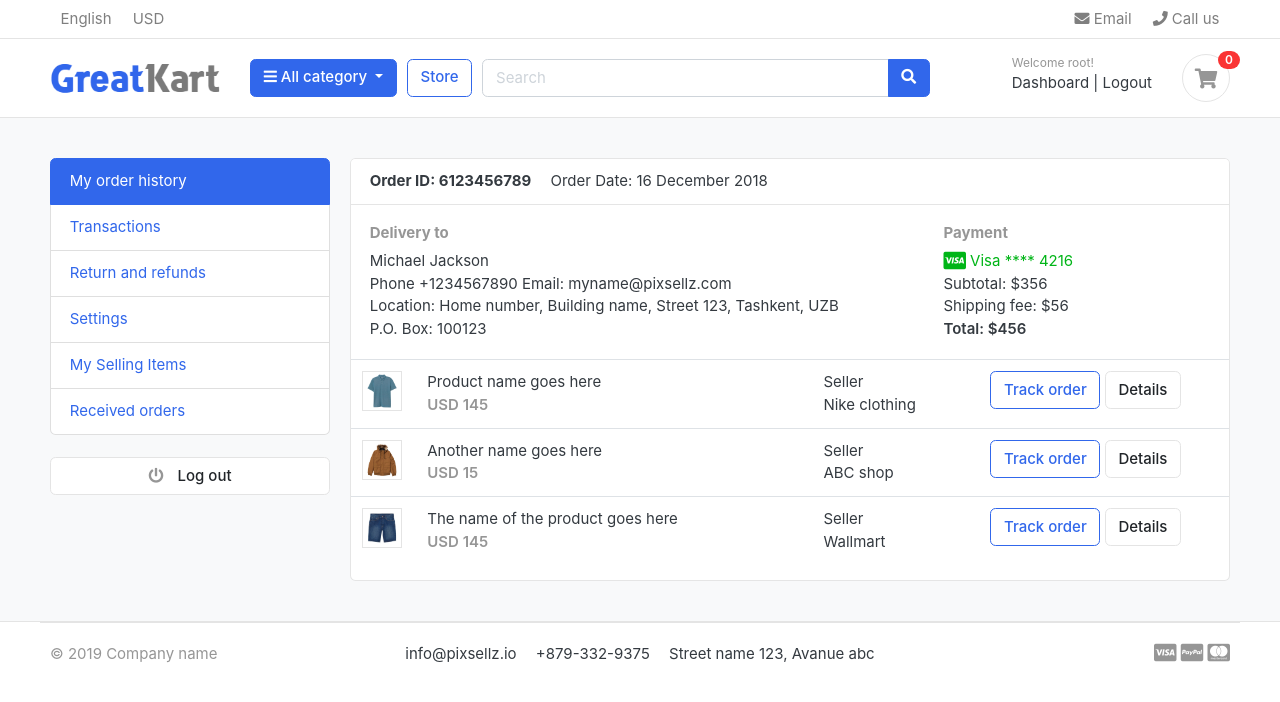
After one commit to moshrefwhite/greatkart_django, a Django app: page /accounts/ in a window 1280 px wide. The commit adds this page. Shown: the top 702 px of the page. Run offline with Django 4.2, Linux system fonts and the light colour scheme; a user stored in the database is signed in; data comes from the database, SQL or seed files in the repository; both versions use the stored data as it was after the commit; some libraries are stand-ins or nearby versions; some web fonts are replaced.

Commit message:
lecture 13 ended in second commit

```diff
--- a/accounts/urls.py
+++ b/accounts/urls.py
@@ -5,5 +5,9 @@ urlpatterns = [
 	path('register/', views.register, name='register'),
 	path('login/', views.login, name='login'),
 	path('logout/', views.logout, name='logout'),
+	path('dashboard/', views.dashboard, name='dashboard'),
+	path('', views.dashboard, name='dashboard'),
+
+	path('activate/<uidb64>/<token>/', views.activate, name='activate'),
 
 ]
--- a/accounts/views.py
+++ b/accounts/views.py
@@ -1,5 +1,12 @@
 from django.contrib import messages, auth
+from django.contrib.auth.tokens import default_token_generator
+from django.contrib.sites.shortcuts import get_current_site
+from django.core.mail import EmailMessage
 from django.shortcuts import render, redirect, get_object_or_404
+from django.template.loader import render_to_string
+from django.utils.encoding import force_bytes
+from django.utils.http import urlsafe_base64_encode, urlsafe_base64_decode
+
 from .forms import RegistrationForm
 from .models import Account
 from django.contrib.auth.decorators import login_required
@@ -18,8 +25,22 @@ def register(request):
             user = Account.objects.create_user(first_name=first_name, last_name=last_name, email=email, username=username, password=password)
             user.phone_number = phone_number
             user.save()
-            messages.success(request, 'Registration successful')
-            return redirect('register')
+
+            # USER ACTIVATION
+            current_site = get_current_site(request)
+            mail_subject = 'Please activate your account'
+            message = render_to_string('accounts/account_verification_email.html', {
+                'user': user,
+                'domain': current_site,
+                'uid': urlsafe_base64_encode(force_bytes(user.pk)),
+                'token': default_token_generator.make_token(user),
+            })
+            to_email = email
+            send_email = EmailMessage(mail_subject, message, to=[to_email])
+            send_email.send()
+
+            # messages.success(request, 'Thank you for registering with us. We have sent you a verification email to your email address [rathan.kumar@gmail.com]. Please verify it.')
+            return redirect('/accounts/login/?command=verification&email=' + email)
     else:
         form = RegistrationForm()
     context = {
@@ -36,8 +57,8 @@ def login(request):
 
         if user is not None:
             auth.login(request, user)
-            # messages.success(request, 'you are now logged in.')
-            return redirect('home')
+            messages.success(request, 'you are now logged in.')
+            return redirect('dashboard')
         else:
             messages.error(request, 'invalid login credentials')
             return redirect('login')
@@ -48,3 +69,24 @@ def logout(request):
     auth.logout(request)
     messages.success(request, 'you are logged out.')
     return redirect('login')
+
+def activate(request, uidb64, token):
+    try:
+        uid = urlsafe_base64_decode(uidb64).decode()
+        user = Account._default_manager.get(pk=uid)
+    except(TypeError, ValueError, OverflowError, Account.DoesNotExist):
+        user = None
+
+    if user is not None and default_token_generator.check_token(user, token):
+        user.is_active = True
+        user.save()
+        messages.success(request, 'Congratulations! Your account is activated.')
+        return redirect('login')
+    else:
+        messages.error(request, 'Invalid activation link')
+        return redirect('register')
+
+
+@login_required(login_url='login')
+def dashboard(request):
+    return render(request, 'accounts/dashboard.html')
--- /dev/null
+++ b/templates/accounts/dashboard.html
@@ -0,0 +1,98 @@
+{% extends 'base.html' %}
+
+
+{% block content %}
+
+<section class="section-conten padding-y bg">
+
+{% include 'includes/alerts.html' %}
+<div class="container">
+	<div class="row">
+	<aside class="col-md-3">
+		<!--   SIDEBAR   -->
+		<ul class="list-group">
+			<a class="list-group-item active" href="#"> My order history </a>
+			<a class="list-group-item" href="#"> Transactions </a>
+			<a class="list-group-item" href="#"> Return and refunds </a>
+			<a class="list-group-item" href="#">Settings </a>
+			<a class="list-group-item" href="#"> My Selling Items </a>
+			<a class="list-group-item" href="#"> Received orders </a>
+		</ul>
+		<br>
+		<a class="btn btn-light btn-block" href="{% url 'logout' %}"> <i class="fa fa-power-off"></i> <span class="text">Log out</span> </a>
+		<!--   SIDEBAR .//END   -->
+	</aside>
+	<main class="col-md-9">
+		<article class="card">
+		<header class="card-header">
+			<strong class="d-inline-block mr-3">Order ID: 6123456789</strong>
+			<span>Order Date: 16 December 2018</span>
+		</header>
+		<div class="card-body">
+			<div class="row">
+				<div class="col-md-8">
+					<h6 class="text-muted">Delivery to</h6>
+					<p>Michael Jackson <br>
+					Phone +1234567890 Email: myname@pixsellz.com <br>
+			    	Location: Home number, Building name, Street 123,  Tashkent, UZB <br>
+			    	P.O. Box: 100123
+			 		</p>
+				</div>
+				<div class="col-md-4">
+					<h6 class="text-muted">Payment</h6>
+					<span class="text-success">
+						<i class="fab fa-lg fa-cc-visa"></i>
+					    Visa  **** 4216
+					</span>
+					<p>Subtotal: $356 <br>
+					 Shipping fee:  $56 <br>
+					 <span class="b">Total:  $456 </span>
+					</p>
+				</div>
+			</div> <!-- row.// -->
+		</div> <!-- card-body .// -->
+		<div class="table-responsive">
+		<table class="table table-hover">
+			<tr>
+				<td width="65">
+					<img src="../images/items/1.jpg" class="img-xs border">
+				</td>
+				<td>
+					<p class="title mb-0">Product name goes here </p>
+					<var class="price text-muted">USD 145</var>
+				</td>
+				<td> Seller <br> Nike clothing </td>
+				<td width="250"> <a href="#" class="btn btn-outline-primary">Track order</a> <a href="#" class="btn btn-light"> Details </a> </td>
+			</tr>
+			<tr>
+				<td>
+					<img src="../images/items/2.jpg" class="img-xs border">
+				</td>
+				<td>
+					<p class="title mb-0">Another name goes here </p>
+					<var class="price text-muted">USD 15</var>
+				</td>
+				<td> Seller <br> ABC shop </td>
+				<td> <a href="#" class="btn btn-outline-primary">Track order</a> <a href="#" class="btn btn-light"> Details </a> </td>
+			</tr>
+			<tr>
+				<td>
+					<img src="../images/items/3.jpg" class="img-xs border">
+				</td>
+				<td>
+					<p class="title mb-0">The name of the product  goes here </p>
+					<var class="price text-muted">USD 145</var>
+				</td>
+				<td> Seller <br> Wallmart </td>
+				<td> <a href="#" class="btn btn-outline-primary">Track order</a> <a href="#" class="btn btn-light"> Details </a> </td>
+			</tr>
+		</table>
+		</div> <!-- table-responsive .end// -->
+		</article> <!-- order-group.// -->
+	</main>
+</div> <!-- row.// -->
+</div>
+
+
+</section>
+{% endblock %}
--- a/templates/includes/navbar.html
+++ b/templates/includes/navbar.html
@@ -73,7 +73,7 @@
             <div class="widget-header">
 							<small class="title text-muted">Welcome {{ user.first_name }}!</small>
 							<div>
-								<a href="#">Dashboard</a> <span class="dark-transp"> | </span>
+								<a href="{% url 'dashboard' %}">Dashboard</a> <span class="dark-transp"> | </span>
 								<a href="{% url 'logout' %}"> Logout</a>
 							</div>
 						</div>
```
Also changed, not shown: greatkart/settings.py (+7 -0 lines), templates/accounts/account_verification_email.html (added, +10 -0 lines), templates/accounts/login.html (+18 -3 lines), db.sqlite3, templates/accounts/register.html (indentation only).
